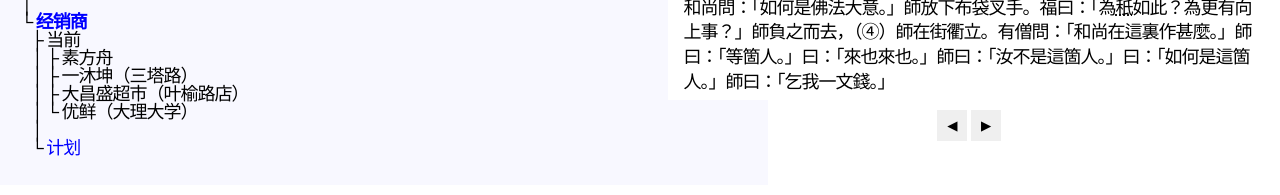
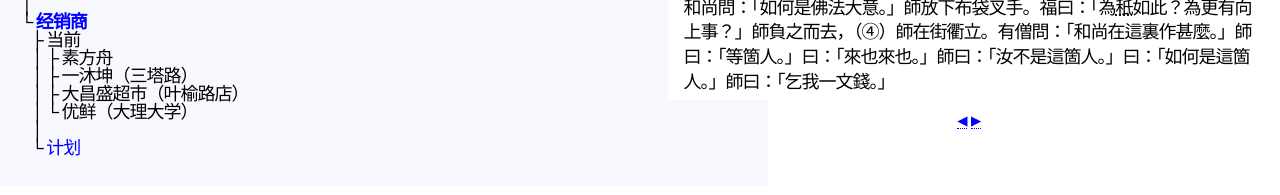
Before and after one commit to budaipro/budai, a Jekyll site: the page built from index.markdown, in a window 1280 px wide. Shown: the part 305-500 px from the top of the page. Built offline with Jekyll 4.4.1, drawn with Linux system fonts in a browser that asks for light colours; some web fonts are replaced.

Commit message:
更新切换posts的按钮样式

```diff
--- a/css/main.scss
+++ b/css/main.scss
@@ -172,14 +172,12 @@ mark {
     background-color: black;
     display: none;
     span {
-      /*transition: rotate .2s;*/
       display: block;
-      padding: 10px;
+      padding: 8px;
       color: #ccc;
       font-size: 10px;
       &:hover {
         color: white;
-        /*rotate: -90deg;*/
       }
     }
   }
@@ -236,7 +234,10 @@ mark {
       cursor: pointer;
       border: none;
       position: relative;
-      padding: 8px 10px;
+      padding: 0;
+      background-color: transparent;
+      color: blue;
+      border-bottom: 1px dotted;
     }
   }
 }
```
